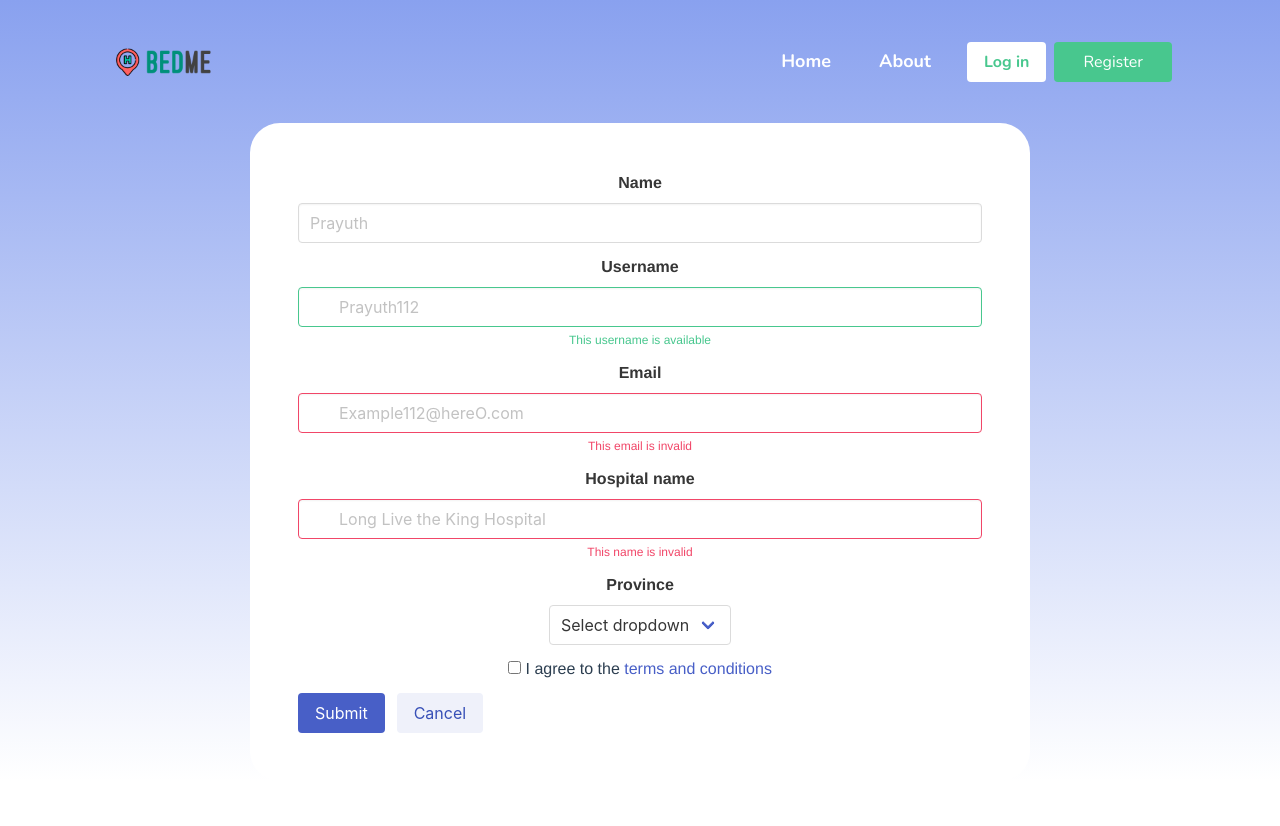
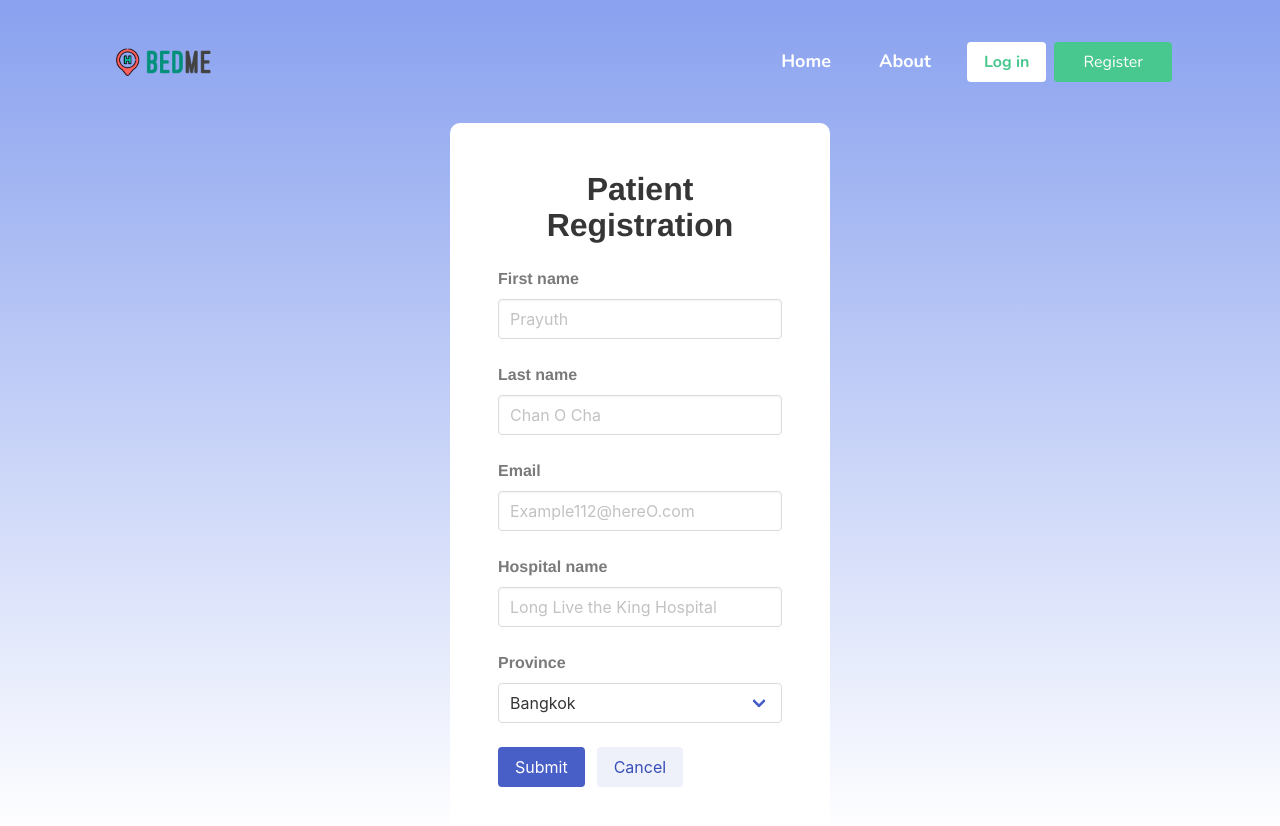
Before and after one commit to pralaphat/covid-bed, a Vue app: page /register-user in a window 1280 px wide. Shown: the top 826 px of the page. Before the commit the page ends 800 px from the top, so only its background shows below. Built offline with nearby package versions, Linux system fonts and the light colour scheme.

Commit message:
adjust FormComponent

```diff
--- a/src/components/RegisterComponent.vue
+++ b/src/components/RegisterComponent.vue
@@ -1,78 +1,52 @@
 <template>
+<div class="title">
+  Patient Registration
+</div>
+
 <div class="field">
-  <label class="label">Name</label>
+  <label class="label has-text-grey">First name</label>
   <div class="control">
     <input class="input" type="text" placeholder="Prayuth">
   </div>
 </div>
 
 <div class="field">
-  <label class="label">Username</label>
-  <div class="control has-icons-left has-icons-right">
-    <input class="input is-success" type="text" placeholder="Prayuth112" value="">
-    <span class="icon is-small is-left">
-      <i class="fas fa-user"></i>
-    </span>
-    <span class="icon is-small is-right">
-      <i class="fas fa-check"></i>
-    </span>
+  <label class="label has-text-grey">Last name</label>
+  <div class="control">
+    <input class="input" type="text" placeholder="Chan O Cha" value="">
   </div>
-  <p class="help is-success">This username is available</p>
 </div>
 
 <div class="field">
-  <label class="label">Email</label>
-  <div class="control has-icons-left has-icons-right">
-    <input class="input is-danger" type="email" placeholder="Example112@hereO.com" value="">
-    <span class="icon is-small is-left">
-      <i class="fas fa-envelope"></i>
-    </span>
-    <span class="icon is-small is-right">
-      <i class="fas fa-exclamation-triangle"></i>
-    </span>
+  <label class="label has-text-grey">Email</label>
+  <div class="control">
+    <input class="input" type="email" placeholder="Example112@hereO.com" value="">
   </div>
-  <p class="help is-danger">This email is invalid</p>
 </div>
 
 <div class="field">
-  <label class="label">Hospital name</label>
-  <div class="control has-icons-left has-icons-right">
-    <input class="input is-danger" type="email" placeholder="Long Live the King Hospital" value="">
-    <span class="icon is-small is-left">
-      <i class="fas fa-envelope"></i>
-    </span>
-    <span class="icon is-small is-right">
-      <i class="fas fa-exclamation-triangle"></i>
-    </span>
+  <label class="label has-text-grey">Hospital name</label>
+  <div class="control">
+    <input class="input" type="text" placeholder="Long Live the King Hospital" value="">
   </div>
-  <p class="help is-danger">This name is invalid</p>
 </div>
 
-<div class="field">
-  <label class="label">Province</label>
-  <div class="control">
-    <div class="select">
+<div class="field ">
+  <label class="label has-text-grey">Province</label>
+  <div class="control ">
+    <div class="select is-fullwidth">
       <select>
-        <option>Select dropdown</option>
-        <option>With options</option>
+        <option>Bangkok</option>
+        <option>Pathumthani</option>
+        <option>Nonthaburi</option>
+        <option>Sumutprakan</option>
       </select>
     </div>
   </div>
 </div>
 
-
-<div class="field">
-  <div class="control">
-    <label class="checkbox">
-      <input type="checkbox">
-      I agree to the <a href="#">terms and conditions</a>
-    </label>
-  </div>
-</div>
-
-
 <div class="field is-grouped">
-  <div class="control">
+  <div class="control is-center">
     <button class="button is-link">Submit</button>
   </div>
   <div class="control">
@@ -86,3 +60,11 @@ export default {
   name: "Regis",
 };
 </script>
+
+<style scoped >
+  .field {
+    text-align: left;
+    margin-top: 1.5rem
+  }
+
+</style>
--- a/src/views/Register.vue
+++ b/src/views/Register.vue
@@ -16,9 +16,9 @@ export default {
 </script>
 <style lang="scss" scoped>
   .hero-body {
-    margin-left: 250px;
-    margin-right: 250px;
+    margin-left: 450px;
+    margin-right: 450px;
     background-color: #fff;
-    border-radius: 30px;
+    border-radius: 10px;
   }
 </style>
```
